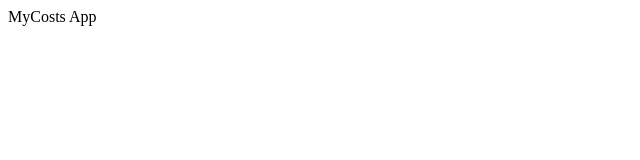
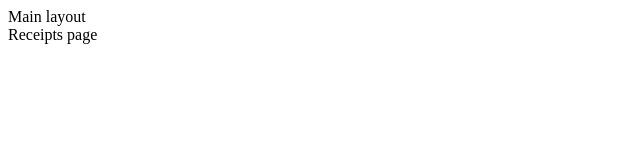
Before and after one commit to esiole/mycosts-frontend, a React (Create React App) app: page / in a window 1280 px wide. Shown: the top 160 px of the page, without its empty margins (0-640 px from the left). Built offline with nearby package versions, Linux system fonts and the light colour scheme.

Commit message:
feat: added basic routing

```diff
--- a/package.json
+++ b/package.json
@@ -12,6 +12,7 @@
     "@types/react-dom": "^18.2.18",
     "react": "^18.2.0",
     "react-dom": "^18.2.0",
+    "react-router-dom": "^6.21.3",
     "react-scripts": "5.0.1",
     "typescript": "^4.9.5"
   },
--- a/src/App.tsx
+++ /dev/null
@@ -1,5 +0,0 @@
-const App = () => {
-    return <div>MyCosts App</div>;
-};
-
-export default App;
--- /dev/null
+++ b/src/app/App.tsx
@@ -0,0 +1,12 @@
+import { RouterProvider } from "react-router-dom";
+import authorizedRouter from "./router/authorizedRouter";
+import unauthorizedRouter from "./router/unauthorizedRouter";
+
+const App = () => {
+    const isAuth = true;
+    const router = isAuth ? authorizedRouter : unauthorizedRouter;
+
+    return <RouterProvider router={router} />;
+};
+
+export default App;
--- /dev/null
+++ b/src/app/router/Layout.tsx
@@ -0,0 +1,12 @@
+import { Outlet } from "react-router-dom";
+
+const Layout = () => {
+    return (
+        <>
+            <div>Main layout</div>
+            <Outlet />
+        </>
+    );
+};
+
+export default Layout;
--- /dev/null
+++ b/src/app/router/authorizedRouter.tsx
@@ -0,0 +1,20 @@
+import { createBrowserRouter, Navigate } from "react-router-dom";
+import ReceiptsPage from "../../pages/ReceiptsPage";
+import ProductsPage from "../../pages/ProductsPage";
+import ProductCategoriesPage from "../../pages/ProductCategoriesPage";
+import Layout from "./Layout";
+
+const authorizedRouter = createBrowserRouter([
+    {
+        element: <Layout />,
+        children: [
+            { path: "/", element: <ReceiptsPage /> },
+            { path: "/receipts", element: <ReceiptsPage /> },
+            { path: "/products", element: <ProductsPage /> },
+            { path: "/productCategories", element: <ProductCategoriesPage /> },
+            { path: "*", element: <Navigate replace to="/" /> },
+        ],
+    },
+]);
+
+export default authorizedRouter;
--- /dev/null
+++ b/src/app/router/unauthorizedRouter.tsx
@@ -0,0 +1,15 @@
+import { createBrowserRouter, Navigate } from "react-router-dom";
+import LoginPage from "../../pages/LoginPage";
+
+const unauthorizedRouter = createBrowserRouter([
+    {
+        path: "/login",
+        element: <LoginPage />,
+    },
+    {
+        path: "*",
+        element: <Navigate replace to="/login" />,
+    },
+]);
+
+export default unauthorizedRouter;
--- a/src/index.tsx
+++ b/src/index.tsx
@@ -1,6 +1,5 @@
 import ReactDOM from "react-dom/client";
-import App from "./App";
+import App from "./app/App";
 
 const root = ReactDOM.createRoot(document.getElementById("root")!);
-
 root.render(<App />);
--- /dev/null
+++ b/src/pages/LoginPage.tsx
@@ -0,0 +1,5 @@
+const LoginPage = () => {
+    return <div>Login page</div>;
+};
+
+export default LoginPage;
--- /dev/null
+++ b/src/pages/ProductCategoriesPage.tsx
@@ -0,0 +1,5 @@
+const ProductCategoriesPage = () => {
+    return <div>Product categories page</div>;
+};
+
+export default ProductCategoriesPage;
--- /dev/null
+++ b/src/pages/ProductsPage.tsx
@@ -0,0 +1,5 @@
+const ProductsPage = () => {
+    return <div>Products page</div>;
+};
+
+export default ProductsPage;
--- /dev/null
+++ b/src/pages/ReceiptsPage.tsx
@@ -0,0 +1,5 @@
+const ReceiptsPage = () => {
+    return <div>Receipts page</div>;
+};
+
+export default ReceiptsPage;
```
Also changed, not shown: 1 other file (tests, documents, lock files or other folders).
